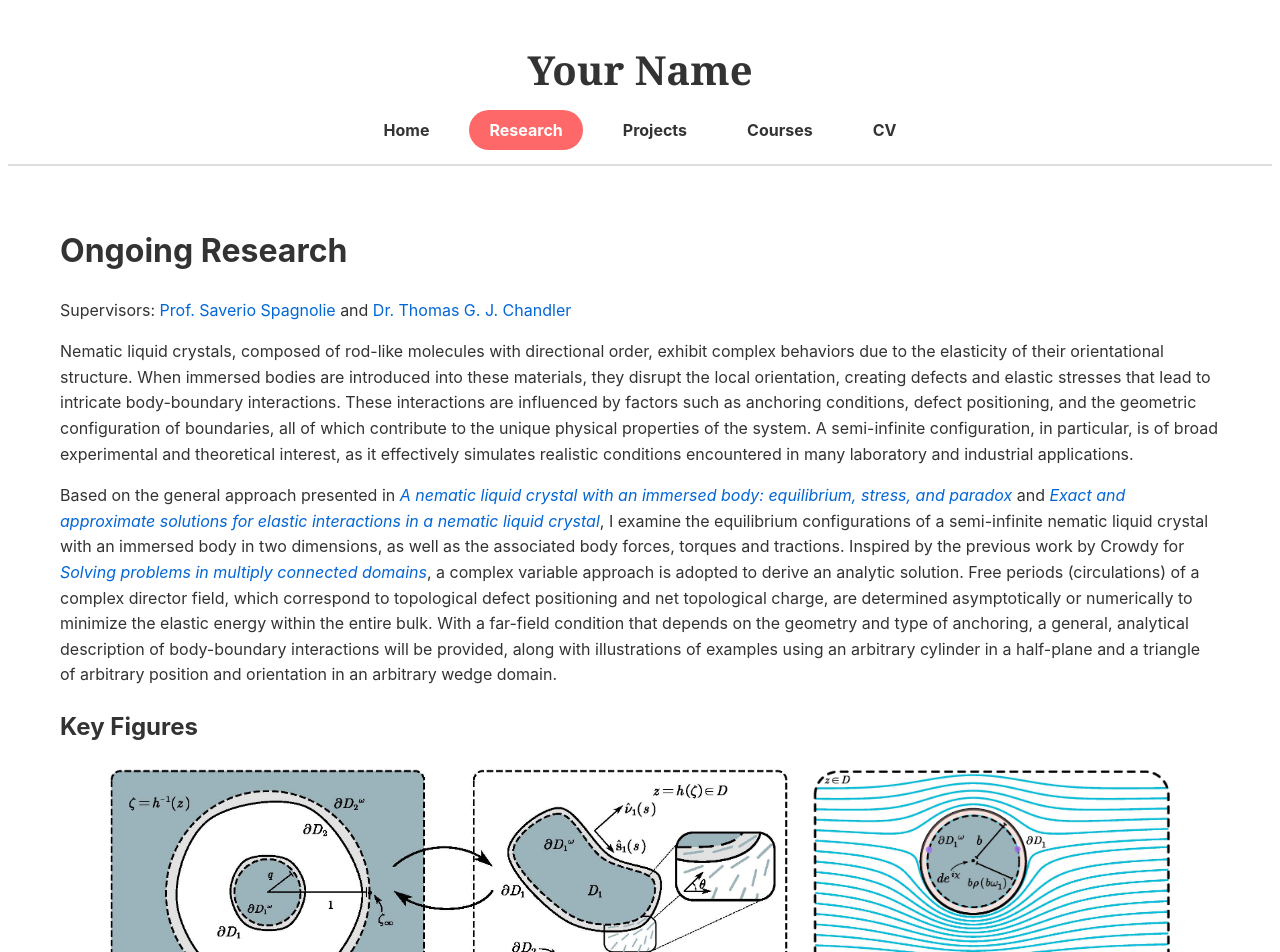
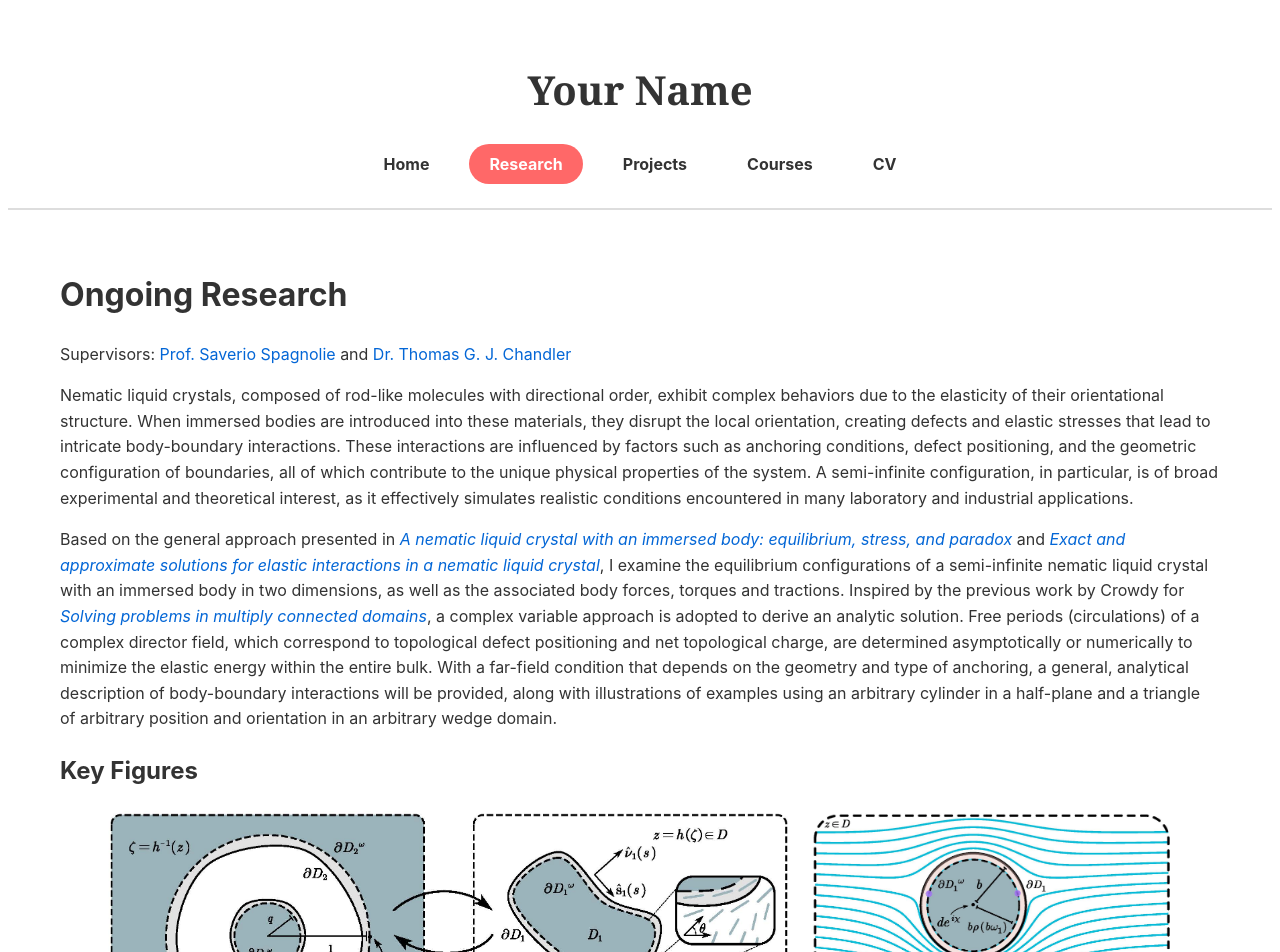
Before and after one commit to Yoon-1023/Yoon-1023.github.io, a Jekyll site: the page built from research.md, in a window 1280 px wide. Shown: the top 952 px of the page. Built offline with Jekyll 4.4.1, drawn with Linux system fonts in a browser that asks for light colours.

Commit message:
Update default.html

```diff
--- a/_layouts/default.html
+++ b/_layouts/default.html
@@ -13,9 +13,9 @@
 <body>
 
     <!-- Navigation Bar -->
-<header style="text-align: center; padding-top: 30px; padding-bottom: 10px;">
+<header style="text-align: center; padding-top: 50px; padding-bottom: 10px;">
   <h1 style="font-size: 2.5em; margin: 0;">Your Name</h1>
-  <nav style="margin-top: 15px;">
+  <nav style="margin-top: 30px;">
     <ul style="display: flex; justify-content: center; list-style: none; padding: 0; gap: 20px;">
         <li><a href="{{ '/' | relative_url }}" class="{% if page.url == '/' %}active{% endif %}">Home</a></li>
         <li><a href="{{ '/research/' | relative_url }}" class="{% if page.url == '/research/' %}active{% endif %}">Research</a></li>
@@ -24,7 +24,7 @@
         <li><a href="{{ '/Materials/CV.pdf' | absolute_url }}" target="_self">CV</a></li>
     </ul>
   </nav>
-  <hr style="margin-top: 20px; border: 0; border-top: 2px solid #ddd;">
+  <hr style="margin-top: 30px; border: 0; border-top: 2px solid #ddd;">
 </header>
 
 <style>
```
